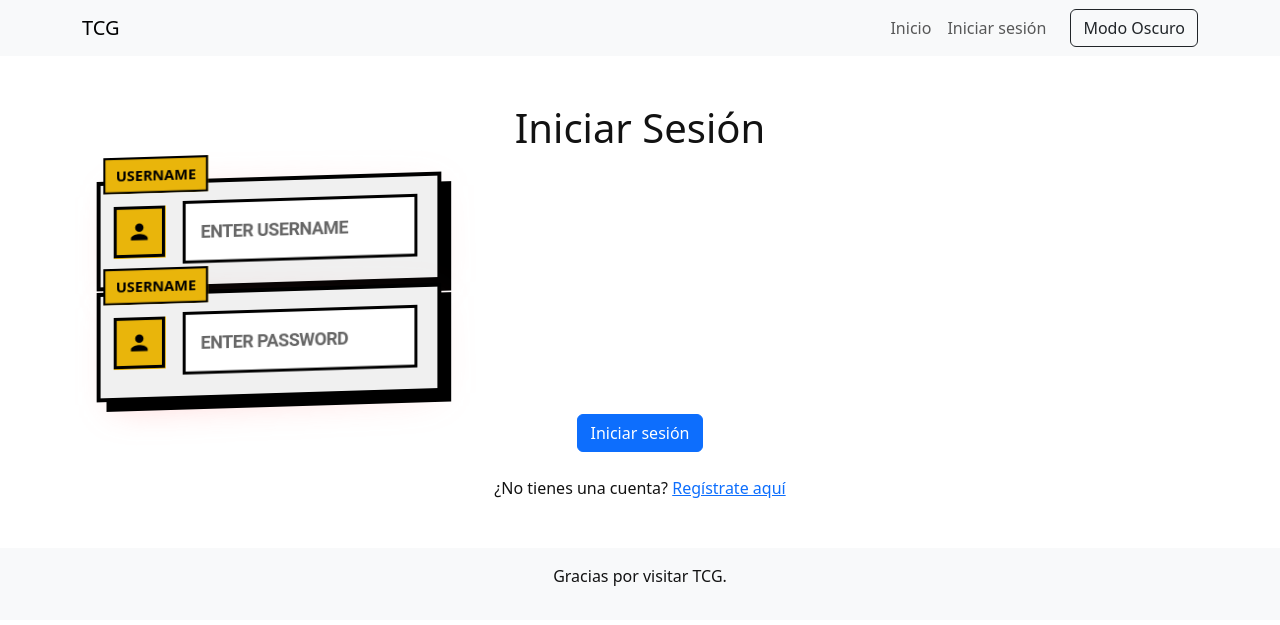
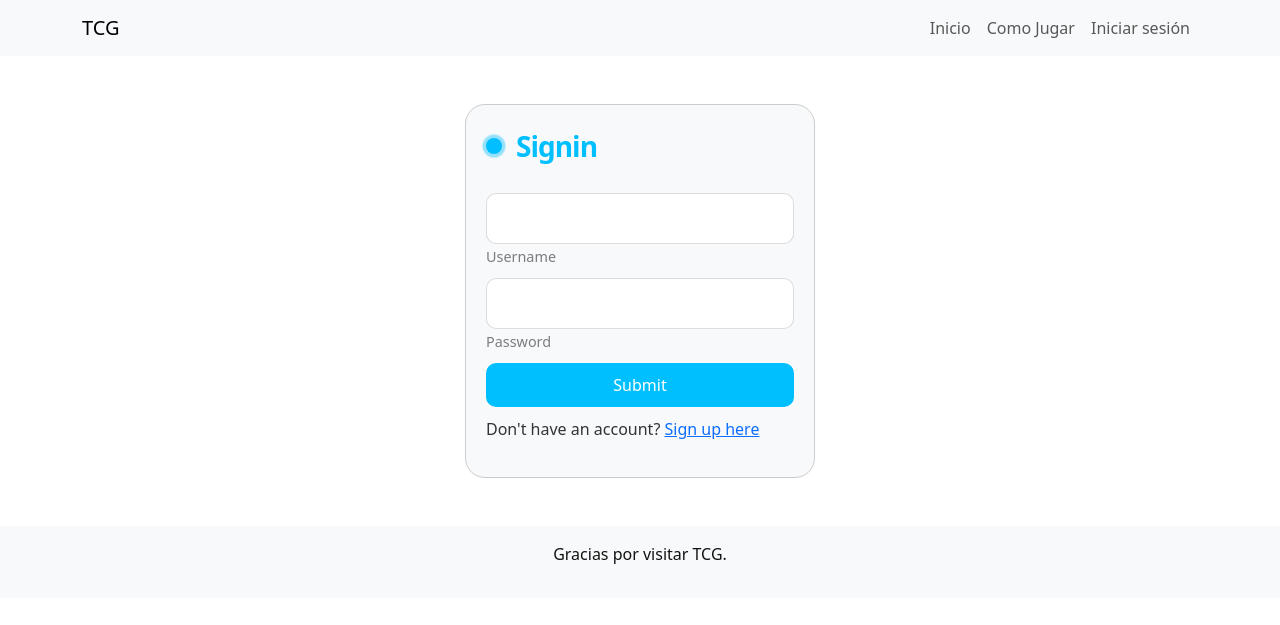
Before and after one commit to nsaadig16/DjangoProjectWeb, a Django app: page /login/ in a window 1280 px wide. Shown: the top 625 px of the page. Run offline with Django 5.2, Linux system fonts and the light colour scheme.

Commit message:
New view

```diff
--- a/WebProjecte/static/style.css
+++ b/WebProjecte/static/style.css
@@ -35,7 +35,7 @@ body {
     background-color: #1e1e1e !important;
     color: #bbbbbb !important;
 }
-/* From Uiverse.io by 0xnihilism */
+
 .input__container {
   position: relative;
   background: #f0f0f0;
@@ -53,11 +53,6 @@ body {
   box-shadow: 10px 10px 0 #000;
 }
 
-.input__container:hover {
-  transform: rotateX(5deg) rotateY(1 deg) scale(1.05);
-  box-shadow: 25px 25px 0 -5px #e9b50b, 25px 25px 0 0 #000;
-}
-
 .shadow__input {
   content: "";
   position: absolute;
@@ -73,34 +68,6 @@ body {
     rgba(255, 107, 107, 0.1) 100%
   );
   filter: blur(20px);
-}
-
-.input__button__shadow {
-  cursor: pointer;
-  border: 3px solid #000;
-  background: #e9b50b;
-  transition: all 400ms cubic-bezier(0.23, 1, 0.32, 1);
-  display: flex;
-  justify-content: center;
-  align-items: center;
-  padding: 10px;
-  transform: translateZ(20px);
-  position: relative;
-  z-index: 3;
-  font-weight: bold;
-  text-transform: uppercase;
-}
-
-.input__button__shadow:hover {
-  background: #e9b50b;
-  transform: translateZ(10px) translateX(-5px) translateY(-5px);
-  box-shadow: 5px 5px 0 0 #000;
-}
-
-.input__button__shadow svg {
-  fill: #000;
-  width: 25px;
-  height: 25px;
 }
 
 .input__search {
@@ -132,17 +99,162 @@ body {
   box-shadow: 5px 5px 0 0 #000;
 }
 
-.input__container::before {
-  content: "USERNAME";
+/* From Uiverse.io by ammarsaa */
+.form {
+  display: flex;
+  flex-direction: column;
+  gap: 10px;
+  max-width: 350px;
+  padding: 20px;
+  border-radius: 20px;
+  position: relative;
+  background-color: #f8f9fa;
+  color: #333;
+  border: 1px solid #ccc;
+  transition: all 0.3s ease;
+}
+
+.dark-mode .form {
+  background-color: #1a1a1a;
+  color: #fff;
+  border: 1px solid #333;
+}
+
+.animated-dropdown {
+  transition: all 0.3s ease;
+}
+
+.title {
+  font-size: 28px;
+  font-weight: 600;
+  letter-spacing: -1px;
+  position: relative;
+  display: flex;
+  align-items: center;
+  padding-left: 30px;
+  color: #00bfff;
+}
+
+.title::before {
+  width: 18px;
+  height: 18px;
+}
+
+.title::after {
+  width: 18px;
+  height: 18px;
+  animation: pulse 1s linear infinite;
+}
+
+.title::before,
+.title::after {
   position: absolute;
-  top: -15px;
-  left: 20px;
-  background: #e9b50b;
+  content: "";
+  height: 16px;
+  width: 16px;
+  border-radius: 50%;
+  left: 0px;
+  background-color: #00bfff;
+}
+
+.message,
+.signin {
+  font-size: 14.5px;
+  color: rgba(0, 0, 0, 0.7);
+}
+
+.dark-mode .message,
+.dark-mode .signin {
+  font-size: 14.5px;
+  color: rgba(255, 255, 255, 0.7);
+}
+
+.signin {
+  text-align: center;
+}
+
+.signin a {
+  color: #00bfff;
+}
+
+.signin a:hover {
+  text-decoration: underline royalblue;
+}
+
+.flex {
+  display: flex;
+  width: 100%;
+  gap: 6px;
+}
+
+.form label {
+  position: relative;
+}
+
+.form label .input {
+  background-color: #fff;
   color: #000;
-  font-weight: bold;
-  padding: 5px 10px;
-  font-size: 14px;
-  transform: translateZ(50px);
-  z-index: 4;
-  border: 2px solid #000;
+  width: 100%;
+  padding: 20px 05px 05px 10px;
+  outline: 0;
+  border: 1px solid rgba(169, 169, 169, 0.397);
+  border-radius: 10px;
 }
+
+.dark-mode .form label .input {
+  background-color: #333;
+  color: #fff;
+  border: 1px solid rgba(105, 105, 105, 0.397);
+}
+
+.form label .input + span {
+  color: rgba(0, 0, 0, 0.5);
+}
+
+.dark-mode .form label .input + span {
+  color: rgba(255, 255, 255, 0.5);
+}
+
+.form label .input:placeholder-shown + span {
+  top: 12.5px;
+  font-size: 0.9em;
+}
+
+.form label .input:focus + span,
+.form label .input:valid + span {
+  color: #00bfff;
+  top: 0px;
+  font-size: 0.7em;
+  font-weight: 600;
+}
+
+.input {
+  font-size: medium;
+}
+
+.submit {
+  border: none;
+  outline: none;
+  padding: 10px;
+  border-radius: 10px;
+  color: #fff;
+  font-size: 16px;
+  transition: 0.3s ease;
+  background-color: #00bfff;
+}
+
+.submit:hover {
+  background-color: #00bfff96;
+}
+
+@keyframes pulse {
+  from {
+    transform: scale(0.9);
+    opacity: 1;
+  }
+
+  to {
+    transform: scale(1.8);
+    opacity: 0;
+  }
+}
--- a/WebProjecte/templates/base.html
+++ b/WebProjecte/templates/base.html
@@ -18,27 +18,45 @@
         <nav class="navbar navbar-expand-lg navbar-light bg-light">
             <div class="container">
                 <a class="navbar-brand" href="{% url 'home' %}">TCG</a>
-                <div class="collapse navbar-collapse">
+                <button class="navbar-toggler" type="button" data-bs-toggle="collapse" data-bs-target="#navbarNav" aria-controls="navbarNav" aria-expanded="false" aria-label="Toggle navigation">
+                    <span class="navbar-toggler-icon"></span>
+                </button>
+                <div class="collapse navbar-collapse" id="navbarNav">
                     <ul class="navbar-nav ms-auto">
                         {% if user.is_authenticated %}
-                            <li class="nav-item">
-                                <a class="nav-link" href="{% url 'home' %}">Cerrar sesión</a>
+                            <li class="nav-item dropdown">
+                                <a class="nav-link dropdown-toggle" href="#" id="navbarDropdown" role="button" data-bs-toggle="dropdown" aria-expanded="false">
+                                    {{ user.username }}
+                                </a>
+                                <ul class="dropdown-menu" aria-labelledby="navbarDropdown">
+                                    <li><a class="dropdown-item" href="#">Perfil</a></li>
+                                    <li><a class="dropdown-item" href="{% url 'como_jugar' %}">Como Jugar</a></li>
+                                    <li><hr class="dropdown-divider"></li>
+                                    <li>
+                                        <button id="toggle-theme" class="dropdown-item btn btn-outline-dark w-100">
+                                            Modo Oscuro
+                                        </button>
+                                    </li>
+                                    <li><hr class="dropdown-divider"></li>
+                                    <li><a href="{% url 'logout' %}" class="dropdown-item text-danger">Cerrar sesión</a></li>
+                                </ul>
                             </li>
+
                         {% else %}
                             <li class="nav-item">
                                 <a class="nav-link" href="{% url 'home' %}">Inicio</a>
+                            </li>
+                            <li class="nav-item">
+                                <a class="nav-link" href="{% url 'como_jugar' %}">Como Jugar</a>
                             </li>
                             <li class="nav-item">
                                 <a class="nav-link" href="{% url 'login' %}">Iniciar sesión</a>
                             </li>
                         {% endif %}
                     </ul>
-                    <!-- Botón para cambiar el tema -->
-                    <button id="toggle-theme" class="btn btn-outline-dark ms-3">Modo Oscuro</button>
                 </div>
             </div>
         </nav>
-
     </header>
 
     <main class="container mt-4">
--- a/WebProjecte/templates/login.html
+++ b/WebProjecte/templates/login.html
@@ -3,71 +3,31 @@
 {% block title %}Iniciar Sesión - TCG{% endblock %}
 
 {% block content %}
-<div class="container text-center mt-5">
-    <h1>Iniciar Sesión</h1>
-    <form method="post" class="mt-4">
+<div class="container d-flex justify-content-center align-items-center mt-5">
+    <form method="POST" class="form">
         {% csrf_token %}
+        <p class="title">Signin</p>
 
-        <!-- Campo de usuario -->
-        <div class="input__container">
-            <div class="shadow__input"></div>
-            <button class="input__button__shadow">
-                <svg
-                    xmlns="http://www.w3.org/2000/svg"
-                    viewBox="0 0 24 24"
-                    fill="#000000"
-                    width="20px"
-                    height="20px"
-                >
-                    <path d="M0 0h24v24H0z" fill="none"></path>
-                    <path
-                        d="M12 12c2.21 0 4-1.79 4-4s-1.79-4-4-4-4 1.79-4 4 1.79 4 4 4zm0 2c-2.67 0-8 1.34-8 4v2h16v-2c0-2.66-5.33-4-8-4z"
-                    ></path>
-                </svg>
-            </button>
-            <input
-                type="text"
-                name="username"
-                class="input__search"
-                placeholder="Enter username"
-                value="{{ request.POST.username }}"
-            />
+        <label>
+            <input class="input" type="text" name="username" placeholder="" required="">
+            <span>Username</span>
+        </label>
+
+        <label>
+            <input class="input" type="password" name="password" placeholder="" required="">
+            <span>Password</span>
+        </label>
+
+        {% if form.non_field_errors %}
+        <div class="error">
+            {% for error in form.non_field_errors %}
+            <p>{{ error }}</p>
+            {% endfor %}
         </div>
-
-        <!-- Campo de contraseña -->
-        <div class="input__container">
-            <div class="shadow__input"></div>
-            <button class="input__button__shadow">
-                <svg
-                    xmlns="http://www.w3.org/2000/svg"
-                    viewBox="0 0 24 24"
-                    fill="#000000"
-                    width="20px"
-                    height="20px"
-                >
-                    <path d="M0 0h24v24H0z" fill="none"></path>
-                    <path
-                        d="M12 12c2.21 0 4-1.79 4-4s-1.79-4-4-4-4 1.79-4 4 1.79 4 4 4zm0 2c-2.67 0-8 1.34-8 4v2h16v-2c0-2.66-5.33-4-8-4z"
-                    ></path>
-                </svg>
-            </button>
-            <input
-                type="password"
-                name="password"
-                class="input__search"
-                placeholder="Enter password"
-            />
-        </div>
-
-        {% if form.errors %}
-            <div class="alert alert-danger mt-3">
-                Usuario o contraseña incorrectos.
-            </div>
         {% endif %}
 
-        <button type="submit" class="btn btn-primary mt-3">Iniciar sesión</button>
+        <button class="submit" type="submit">Submit</button>
+        <p class="register">Don't have an account? <a href="{% url 'register' %}">Sign up here</a></p>
     </form>
-
-    <p class="mt-4">¿No tienes una cuenta? <a href="{% url 'register' %}">Regístrate aquí</a></p>
 </div>
 {% endblock %}
--- a/WebProjecte/urls.py
+++ b/WebProjecte/urls.py
@@ -7,4 +7,5 @@ urlpatterns = [
     path('login/',auth_views.LoginView.as_view(template_name='login.html'),name='login'),
     path('logout/', views.logout_view, name='logout'),
     path('register/', views.register, name='register'),
+    path('como-jugar/', views.como_jugar, name='como_jugar'),
 ]
--- a/WebProjecte/views.py
+++ b/WebProjecte/views.py
@@ -27,3 +27,6 @@ def register(request):
         form = CustomUserCreationForm()
 
     return render(request, "register.html", {"form": form})
+
+def como_jugar(request):
+    return render(request, 'como_jugar.html')
```
Also changed, not shown: WebProjecte/templates/como_jugar.html (added, +14 -0 lines), WebProjecte/templates/register.html (+25 -29 lines), WebProjecte/templates/cards.html (renamed from WebProjecte/templates/Cards.html), WebProjecte/templates/profile.html (renamed from WebProjecte/templates/ComoJugar.html), db.sqlite3.
